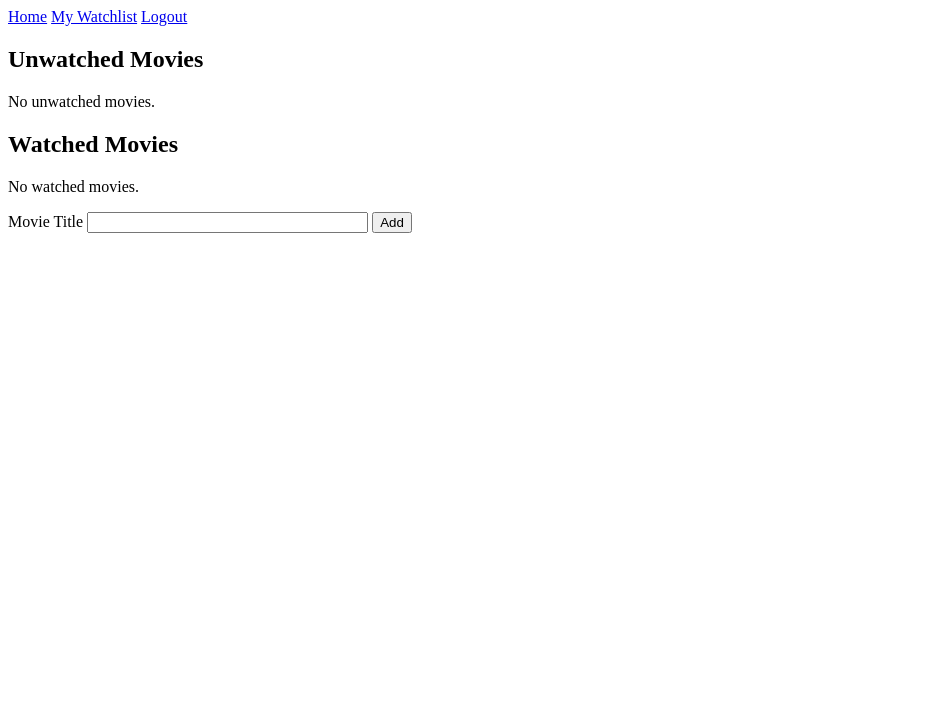
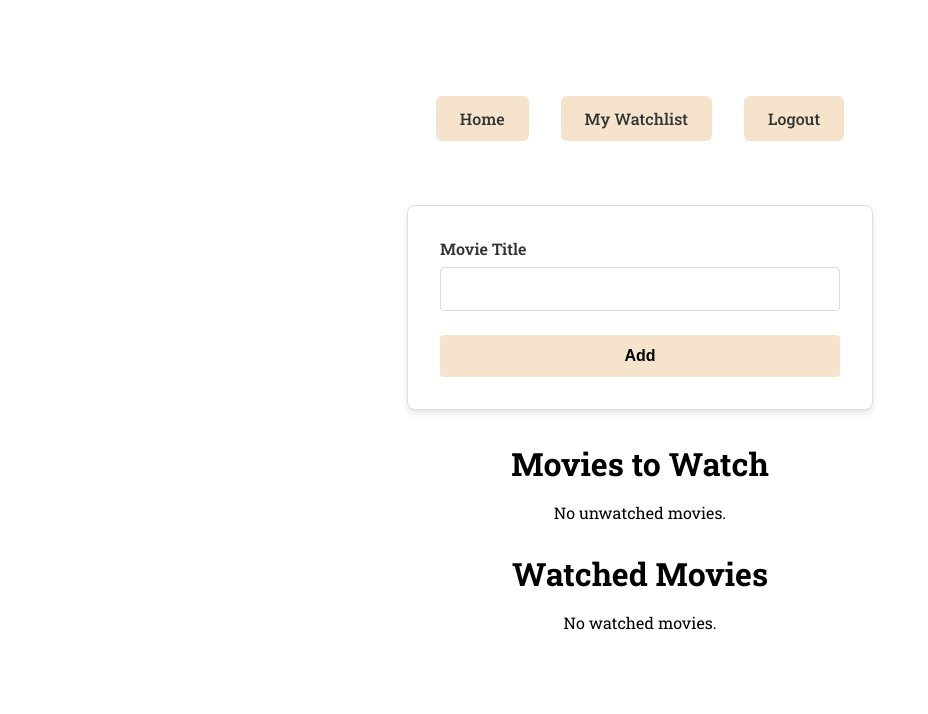
Before and after one commit to Mikepin23/movie-watchlist, a Flask app: page /watchlist in a window 1280 px wide. Shown: the top 714 px of the page, without its empty margins (0-928 px from the left). Run offline with Flask 3, Linux system fonts and the light colour scheme; the visitor is signed in with stand-in values (Sample User, id 1); data that the repository does not hold is empty.

Commit message:
Refactor code structure for improved readability and maintainability

```diff
--- a/controllers/movie_controller.py
+++ b/controllers/movie_controller.py
@@ -3,6 +3,7 @@ from flask_login import current_user
 from forms.movie_forms import AddMovieForm
 from models.movie import Movie
 from extensions import db
+import datetime
 
 def require_login(message):
     if not current_user.is_authenticated:
@@ -29,7 +30,7 @@ def handle_add_movie():
     form = AddMovieForm()
     if form.validate_on_submit():
         title = form.title.data
-        new_movie = Movie(title=title, user_id=current_user.id)
+        new_movie = Movie(title=title, user_id=current_user.id, date_added=datetime.datetime.now())
         db.session.add(new_movie)
         db.session.commit()
         flash(f'Movie "{title}" added to your watchlist!', 'success')
--- a/static/css/base.css
+++ b/static/css/base.css
@@ -0,0 +1,152 @@
+/* Container */
+:root {
+  --primary-color: rgb(245, 228, 203);
+  --secondary-color: #fb8840;
+}
+
+.container {
+  max-width: 1200px;
+  margin: 5rem auto;
+  width: 100%;
+  font-family: 'Roboto Slab', serif;
+}
+
+/* Navigation */
+.navigation {
+  display: flex;
+  justify-content: center;
+  background: transparent;
+  padding: 1rem 0;
+  margin-bottom: 3rem;
+}
+
+a {
+  color: #333;
+  margin: 0 1rem;
+  text-decoration: none;
+  padding: 0.75rem 1.5rem;
+  border-radius: 6px;
+  font-weight: 500;
+  transition: background-color 0.3s, transform 0.2s;
+  position: relative;
+  background-color: var(--primary-color);
+  flex-shrink: 0;
+}
+
+a:hover {
+  background-color: var(--secondary-color);
+  transform: translateY(-2px);
+  box-shadow: 0 4px 8px rgba(0, 0, 0, 0.2);
+}
+
+a:visited {
+  color: #333;
+}
+
+/* Base CSS */
+h1 {
+  font-size: 2rem;
+  margin-bottom: 1rem;
+  text-align: center;
+}
+
+p {
+  font-size: 1rem;
+  line-height: 1.5;
+  margin-bottom: 1rem;
+  text-align: center;
+}
+
+.home-container {
+  margin: 5rem auto;
+  padding: 1rem;
+  background: linear-gradient(to bottom right, #fcbd95, #ffe4d6);
+  width: 70%;
+  border: 0.1rem solid gray;
+  border-radius: 0.2rem;
+  box-shadow: 0 10px 20px rgba(0, 0, 0, 0.3), 0 6px 6px rgba(0, 0, 0, 0.2);
+}
+
+/* Hero Image */
+#hero-image {
+  display: block;
+  margin: 2rem auto;
+  max-width: 50%;
+  max-height: 40rem;
+  border-radius: 0.25rem;
+  border: 0.2rem solid gray;
+  box-shadow: 0 10px 20px rgba(0, 0, 0, 0.3), 0 6px 6px rgba(0, 0, 0, 0.2);
+}
+
+.auth-container {
+  margin-top: 5rem;
+}
+
+.form-container {
+  background: #fff;
+  border: 1px solid #ddd;
+  padding: 2rem;
+  border-radius: 8px;
+  margin: 2rem auto;
+  max-width: 400px;
+  box-shadow: 0 4px 6px rgba(0, 0, 0, 0.1);
+}
+
+/* Form Styles */
+form {
+  display: flex;
+  flex-direction: column;
+}
+
+label {
+  display: block;
+  margin-bottom: 0.5rem;
+  font-weight: 600;
+  color: #333;
+}
+
+input[type="text"],
+input[type="password"] {
+  width: 100%;
+  padding: 0.75rem;
+  border: 1px solid #ddd;
+  border-radius: 4px;
+  box-sizing: border-box;
+  margin-bottom: 1rem;
+  font-size: 1rem;
+  transition: border-color 0.3s, box-shadow 0.3s;
+}
+
+input[type="text"]:focus,
+input[type="password"]:focus {
+  outline: none;
+  border-color: var(--primary-color);
+  box-shadow: 0 0 0 3px rgba(0, 123, 255, 0.1);
+}
+
+button {
+  background-color: var(--primary-color);
+  color: var(--primary-text);
+  padding: 0.75rem 1.5rem;
+  border: none;
+  border-radius: 4px;
+  cursor: pointer;
+  font-size: 1rem;
+  font-weight: 600;
+  transition: background-color 0.3s, transform 0.1s;
+  margin-top: 0.5rem;
+}
+
+button:hover {
+  background-color: var(--secondary-color);
+}
+
+button:active {
+  transform: translateY(-1px);
+}
+
+.error {
+  color: #dc3545;
+  font-size: 0.875rem;
+  margin-bottom: 1rem;
+}
--- a/templates/base.html
+++ b/templates/base.html
@@ -4,9 +4,21 @@
     <meta charset="UTF-8" />
     <meta name="viewport" content="width=device-width, initial-scale=1.0" />
     <title>{% block title %}Movie Watchlist{% endblock %}</title>
-    <link rel="stylesheet" href="{{ url_for('static', filename='css/base.css') }}" />
+    <link
+      rel="icon"
+      href="{{ url_for('static', filename='/images/hero-image.png') }}" />
+    <link
+      rel="stylesheet"
+      href="{{ url_for('static', filename='css/base.css') }}" />
+    <link
+      rel="stylesheet"
+      href="{{ url_for('static', filename='css/watchlist.css') }}" />
+      <link rel="preconnect" href="https://fonts.googleapis.com">
+<link rel="preconnect" href="https://fonts.gstatic.com" crossorigin>
+<link href="https://fonts.googleapis.com/css2?family=Roboto+Slab:wght@100..900&display=swap" rel="stylesheet">
   </head>
-  <navigation>
+  <div class="container">
+    <navigation class="navigation">
       <a href="{{ url_for('auth.home') }}">Home</a>
       {% if current_user.is_authenticated %}
       <a href="{{ url_for('movie.watchlist') }}">My Watchlist</a>
@@ -19,4 +31,5 @@
     <body>
       {% block content %}{% endblock %}
     </body>
+  </div>
 </html>
--- a/templates/watchlist.html
+++ b/templates/watchlist.html
@@ -1,22 +1,38 @@
 {% extends "base.html" %} {% block title %}My Watchlist - Movie Watchlist{%
 endblock %} {% block content %}
+<section id="add_movie">
+  <div class="form-container">
+    <form action="{{ url_for('movie.add_movie') }}" method="POST">
+      {{ form.hidden_tag() }}
+      <label for="title">Movie Title</label>
+      <input type="text" id="title" name="title" size="32" required />
+      <button type="submit">Add</button>
+    </form>
+  </div>
+</section>
 <section id="list_movies">
-  <h1>Unwatched Movies</h1>
+  <h1>Movies to Watch</h1>
   {% if unwatched_movies %}
   <ul>
     {% for movie in unwatched_movies %}
+    <div class="li-container">
       <li>
-      {{ movie.title }}
-      <br />
+        <div class="movie-info">
+          <h2>{{ movie.title }}</h2>
           <small
-        >Added: {{ movie.date_added.strftime('%Y-%m-%d %H:%M:%S') if
+            >Added: {{ movie.date_added.strftime('%Y-%m-%d %H:%M') if
             movie.date_added else 'N/A' }}</small
           >
+        </div>
+        <div class="btn-inline">
           <form
             action="{{ url_for('movie.delete_movie', movie_id=movie.id) }}"
             method="POST">
             {{ form.hidden_tag() }}
-        <button type="submit" onclick="return confirm('Delete this movie?');">
+            <button
+              class="remove"
+              type="submit"
+              onclick="return confirm('Delete this movie?');">
               Remove
             </button>
           </form>
```
Also changed, not shown: other parts of templates/watchlist.html (+15 -14 lines), app.py (+4 -7 lines), static/css/watchlist.css (added, +34 -0 lines), templates/index.html (+6 -2 lines), templates/login.html (+12 -2 lines), templates/register.html (+12 -3 lines), static/images/hero-image.png (added). Lines whose indentation alone changed are shown as unchanged.
